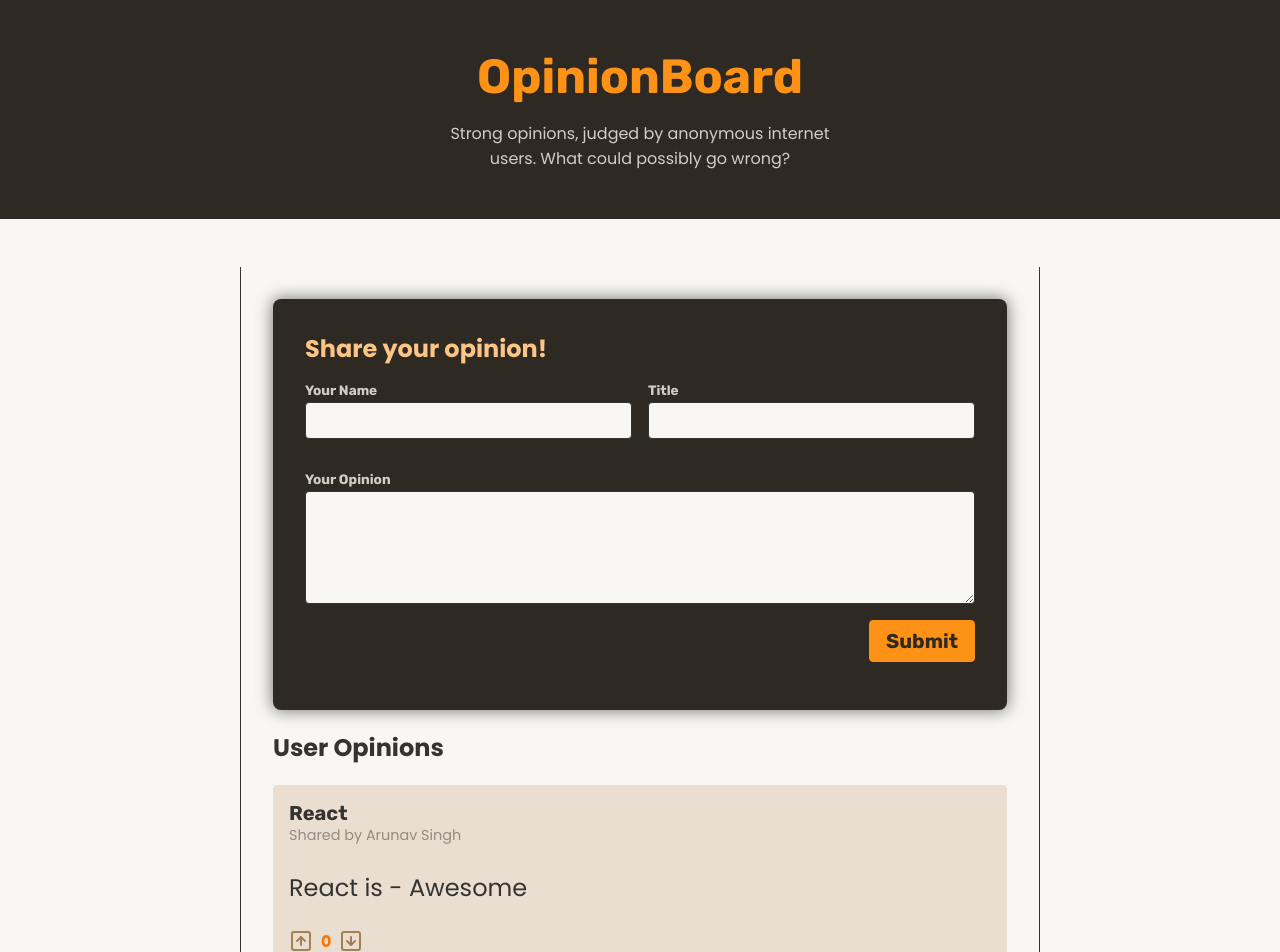
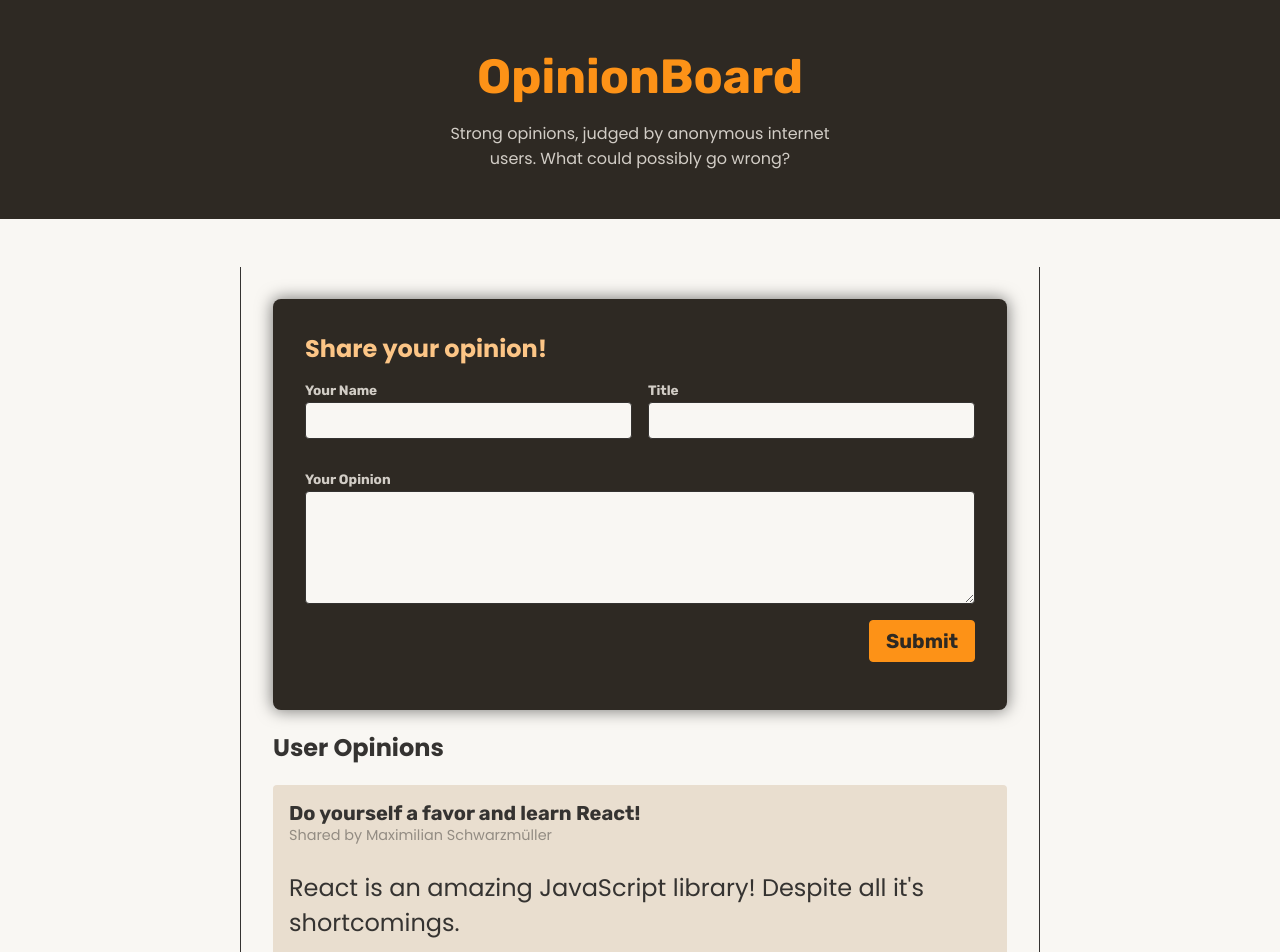
Before and after one commit to arunav999/React-Forms_Backend, a React (Vite) app: page / in a window 1280 px wide. Shown: the top 952 px of the page. Built offline with nearby package versions, Linux system fonts and the light colour scheme; data requests are answered from the project's data file.

Commit message:
updating the ui with useFormStatus()

```diff
--- a/backend/db.json
+++ b/backend/db.json
@@ -1,12 +1,5 @@
 {
   "opinions": [
-    {
-      "id": 1744452557811,
-      "votes": 0,
-      "userName": "Arunav Singh",
-      "title": "React ",
-      "body": "React is - Awesome"
-    },
     {
       "id": 1,
       "userName": "Maximilian Schwarzmüller",
--- a/src/components/NewOpinion.jsx
+++ b/src/components/NewOpinion.jsx
@@ -1,6 +1,8 @@
 import { useActionState, use } from "react";
 
 import { OpinionsContext } from "../store/opinions-context.jsx";
+
+import Submit from "./Submit.jsx";
 
 export function NewOpinion() {
   const { addOpinion } = use(OpinionsContext);
@@ -86,9 +88,7 @@ export function NewOpinion() {
           </ul>
         )}
 
-        <p className="actions">
-          <button type="submit">Submit</button>
-        </p>
+        <Submit />
       </form>
     </div>
   );
--- a/src/components/Submit.jsx
+++ b/src/components/Submit.jsx
@@ -1,10 +1,16 @@
-import React from 'react'
-import { useFormStatus } from 'react-dom'
+import React from "react";
+import { useFormStatus } from "react-dom";
 
 export default function Submit() {
+  const { pending } = useFormStatus();
+
   return (
     <>
-
+      <p className="actions">
+        <button type="submit" disabled={pending}>
+          {pending ? "Submitting..." : "Submit"}
+        </button>
+      </p>
     </>
-  )
+  );
 }
```
